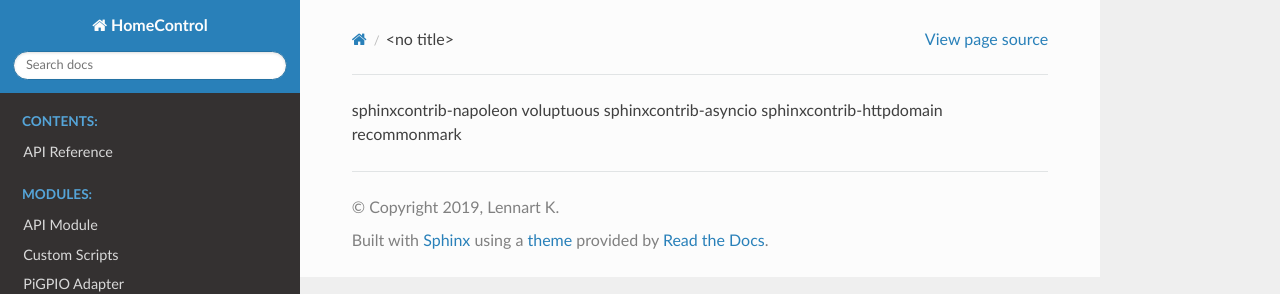
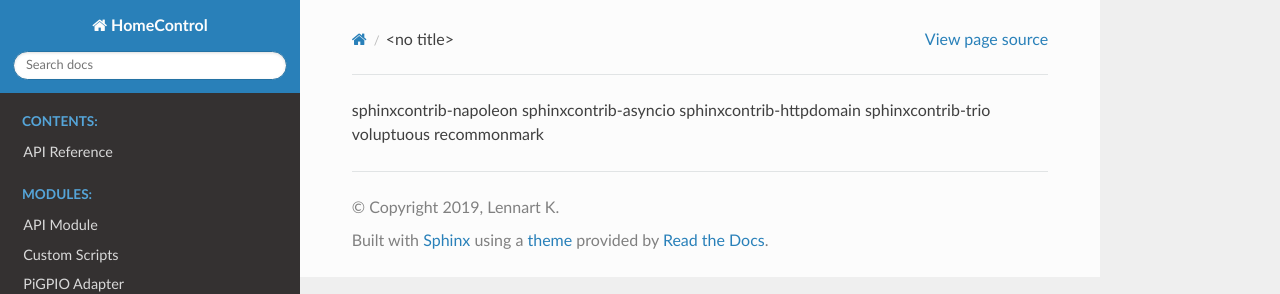
Before and after one commit to lennart-k/HomeControl, a Sphinx documentation site: the page built from docs/requirements.txt, in a window 1280 px wide. Shown: the top 294 px of the page. Built offline with Sphinx 7.4.7 and the Read the Docs theme 2.0.0, drawn with Linux system fonts in a browser that asks for light colours.

Commit message:
:heavy_plus_sign: docs: Added trio

```diff
--- a/docs/conf.py
+++ b/docs/conf.py
@@ -36,7 +36,8 @@ extensions = [
     'sphinxcontrib.asyncio',
     'homecontrol_module',
     'sphinxcontrib.httpdomain',
-    'recommonmark'
+    'recommonmark',
+    'sphinxcontrib_trio',
 ]
 
 # Add any paths that contain templates here, relative to this directory.
--- a/docs/requirements.txt
+++ b/docs/requirements.txt
@@ -1,5 +1,6 @@
 sphinxcontrib-napoleon
-voluptuous
 sphinxcontrib-asyncio
 sphinxcontrib-httpdomain
+sphinxcontrib-trio
+voluptuous
 recommonmark
```
